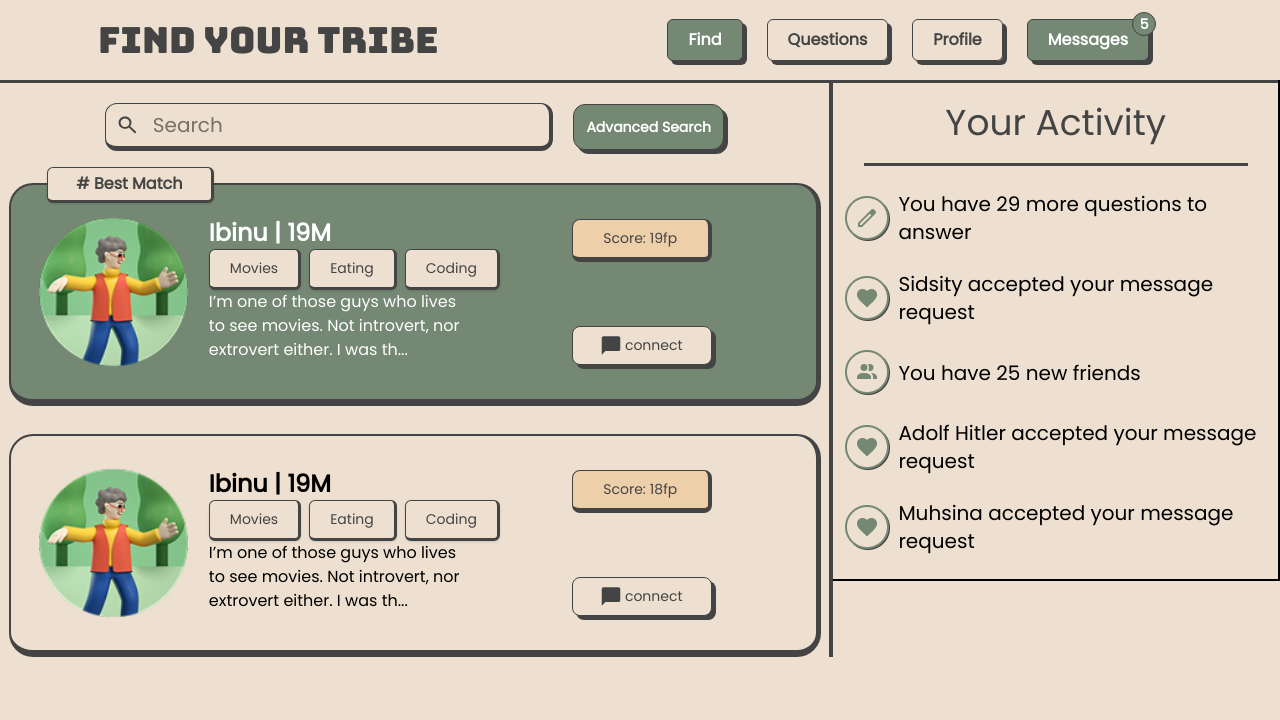
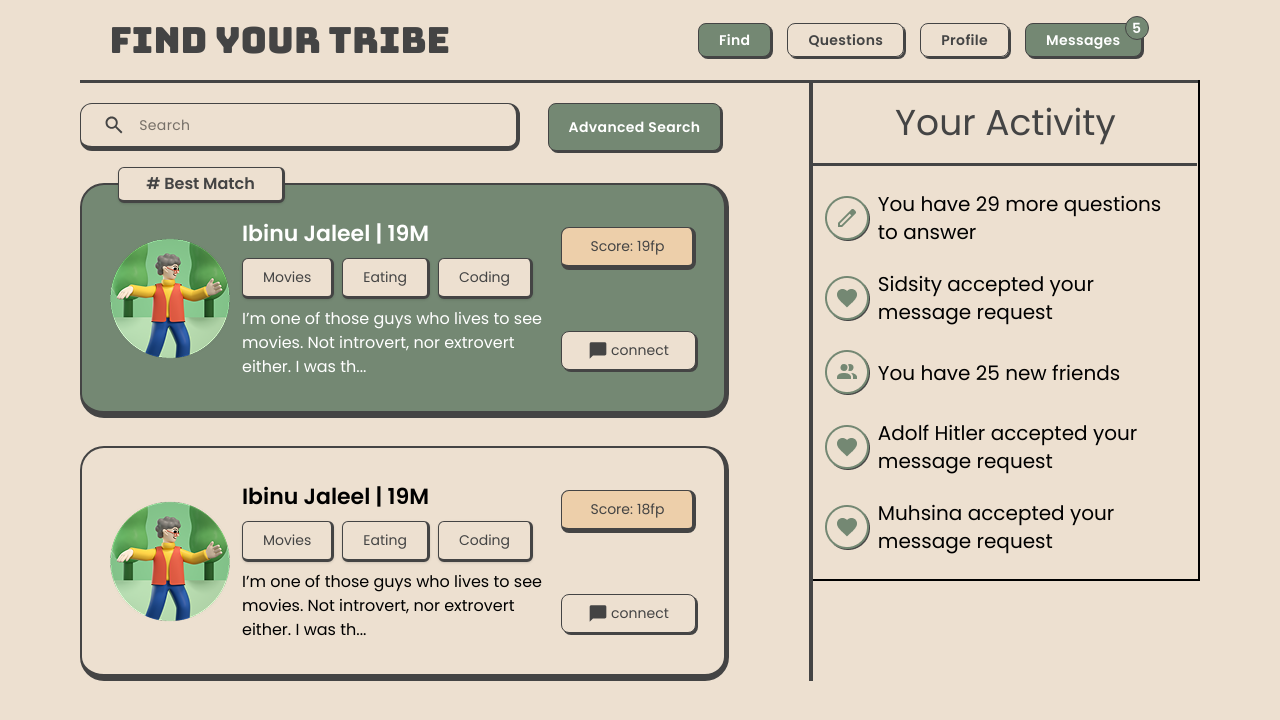
Before and after one commit to MUHSIN-M-P/Project-FindMyFriend, a Next.js app in the folder frontend/: page / in a window 1280 px wide. Shown: the top 720 px of the page. Built offline with nearby package versions, Linux system fonts and the light colour scheme.

Commit message:
Minor fixes in spacing, padding, text format etc in home(find page)

```diff
--- a/frontend/src/app/globals.css
+++ b/frontend/src/app/globals.css
@@ -41,14 +41,14 @@
 .shadow-button{
   border: 1px solid var(--secondary);
   /* box-shadow: [inset | initial | inherit | none] <offset-x> <offset-y> <blur-radius> <spread-radius> <color>; */
-  box-shadow: 4px 4px 0 0 var(--secondary);
+  box-shadow: 2px 2px 0 0 var(--secondary);
   /* border-bottom: 4px solid var(--secondary); */
   /* border-right: 4px solid var(--secondary); */
 }
-.shadow-button:active{
-  translate:1px 2px;
+.shadow-button:hover{
+  translate:-2px -2px;
   transition:all 0.15s ease-in-out;
-  box-shadow: 2px 2px 0 0 var(--secondary);
+  box-shadow: 4px 4px 0 0 var(--secondary);
 }
 
 /* src/app/globals.css or src/index.css */
--- a/frontend/src/app/layout.tsx
+++ b/frontend/src/app/layout.tsx
@@ -22,7 +22,7 @@ const bungee = Bungee({
 
 const poppins = Poppins({
   subsets: ["latin"],
-  weight: "400",
+  weight: ["400", "500", "600", "700"],
   variable: "--font-poppins",
 });
 
--- a/frontend/src/app/page.tsx
+++ b/frontend/src/app/page.tsx
@@ -1,13 +1,14 @@
 import Image from "next/image";
 import search_icon from '../../public/search_icon.svg'
 import Usercard from "@/components/Usercard";
+import RetroButton from "@/components/retroButton";
 export default function Home() {
   const res={
     data:{
       users:[
         {
           id:"001",
-          name:"Ibinu",
+          name:"Ibinu Jaleel",
           age:19,
           gender:"M",
           hobbies:["Movies", "Eating", "Coding"],
@@ -18,7 +19,7 @@ export default function Home() {
         },
         {
           id:"002",
-          name:"Ibinu",
+          name:"Ibinu Jaleel",
           age:19,
           gender:"M",
           hobbies:["Movies", "Eating", "Coding"],
@@ -60,17 +61,14 @@ export default function Home() {
   }
   const notifications=notifications_res.data.notifications;
   return (
-    <div className="flex h-full max-w-[1720px] w-full justify-center font-poppins">
-      <div className="lhs w-full lg:w-[65vw] flex flex-col items-center">
-          <div className="bg-secondary w-full h-[3px]"></div>
-          <div className="searchBar p-5 flex items-center gap-2 md:gap-5 mb-3">
-            <div className="search_boundary shadow-2 flex items-center text-xl gap-4 rounded-xl lg:w-[35vw] h-[3rem] p-3">
+    <div className="flex h-full max-w-[1720px] w-full justify-center font-poppins px-10 xl:px-20">
+      <div className="lhs w-full lg:w-[65vw] flex flex-col items-center pr-20 border-t-3 border-secondary">
+          <div className="searchBar py-5 w-full flex items-center gap-2 md:gap-5 mb-3">
+            <div className="search_boundary w-full shadow-2 flex items-center text-xl gap-4 rounded-xl h-[3rem] p-3 px-6">
               <Image src={search_icon} alt='magnifying glass' className="object-cover w-5"/>
-              <input type="text" placeholder="Search" className="border-0 w-full h-7 focus:outline-0"/>
+              <input type="text" placeholder="Search" className="border-0 w-full h-7 focus:outline-0 text-sm tracking-wide"/>
             </div>
-            <button className="shadow-button bg-primary rounded-xl py-3 px-1 md:px-3 font-semibold text-white text-sm w-full sm:w-auto">
-              Advanced Search
-            </button>
+            <RetroButton text="Advanced Search" icon={null} onClick={()=>{}} isActive={true} msgNo={0} extraClass="h-full w-fit text-nowrap" />
           </div>
           <div className="flex flex-col w-full items-center gap-[28px]">
             {users.map((user)=>(
--- a/frontend/src/components/Navbar.tsx
+++ b/frontend/src/components/Navbar.tsx
@@ -27,17 +27,12 @@ const Navbar=({currentPath}:NavbarProps)=>{
                         const isActive = currentPath === link.href;
                         return(
                             <Link key={link.name} href={link.href}>
-                                <RetroButton text={link.name} icon={null} onClick={()=>{}} isActive={isActive} />
+                                <RetroButton text={link.name} icon={null} onClick={() => { } } isActive={isActive} msgNo={0} extraClass={`${isActive?'bg-primary text-white':'text-secondary'}`} />
                             </Link>
                         )
                     })}
                     <Link href='/chat'>
-                        <button className={`py-2 px-5 mx-3 relative rounded-md cursor-pointer font-poppins font-semibold shadow-button ${msgNo>0?'bg-primary text-white':'text-secondary'}`}>
-                                Messages
-                                <div className={`${msgNo==0?'hidden':''} redDot bg-primary p-1 h-6 w-6 border border-secondary rounded-full absolute top-0 right-0 translate-x-2 -translate-y-2 flex justify-center items-center text-white text-sm`}>
-                                    {msgNo}
-                                </div>
-                        </button>
+                        <RetroButton text="Messages" icon={null} onClick={() => { } } isActive={true} msgNo={msgNo} extraClass="" />
                     </Link>
                 </div>
                 <div className="block lg:hidden relative">
--- a/frontend/src/components/Usercard.tsx
+++ b/frontend/src/components/Usercard.tsx
@@ -17,14 +17,13 @@ interface props{
 
 const Usercard=({user}:props)=>{
     return(
-        <div className={`md:px-5 py-6 lg:px-7 lg:py-8 font-poppins rounded-3xl max-w-[90vw] md:max-w-[80vw] shadow-3 flex flex-col md:flex-row ${user.bestMatch?'bg-primary text-white relative':''}`}>
+        <div className={`px-5 md:px-5 py-6 lg:px-7 lg:py-8 font-poppins rounded-3xl max-w-[90vw] md:max-w-[80vw] shadow-3 flex flex-col w-full justify-between md:flex-row gap-3 items-start md:items-center ${user.bestMatch?'bg-primary text-white relative':''}`}>
             <div className={`bg-background absolute max-w-[167px] w-full max-h-[36px] h-full text-secondary flex justify-center items-center rounded-md shadow font-semibold top-[-18px] left-[36px] ${user.bestMatch?'':'hidden'}`}># Best Match</div>
-            <div>
-                {/* This path is relative to the 'public' directory */}
-                <Image src='/3d_avatar_6.png' alt={`${user.name}_pfp`} width={120} height={120} className="lg:w-[150px] lg:h-[150px] object-contain grow"/>
+            <div className="w-full flex justify-center items-center min-w-[80px] min-h-[80px] max-w-[120px] max-h-[120px]">
+                <Image src='/3d_avatar_6.png' alt={`${user.name}_pfp`} width={120} height={120} className="w-full h-full object-contain"/>
             </div>
-            <div className="userInfo flex flex-col max-w-[80vw] md:max-w-[60vw] lg:max-w-[25vw] mx-5 lg:ml-5 lg:mr-15 mb-2 md:mb-0">
-                <div className="intro_title text-3xl font-semibold md:text-2xl">
+            <div className="userInfo w-full flex flex-col gap-2 mb-2 md:mb-0">
+                <div className="intro_title font-semibold text-[22px]">
                     {user.name} | {user.age}{user.gender}
                 </div>
                 <div className="Hobbies flex gap-1 lg:gap-2 text-secondary">
@@ -35,11 +34,11 @@ const Usercard=({user}:props)=>{
                     ))}
 
                 </div>
-                <div className="desc text-[16px] text-left w-full md:w-[20vw]">
+                <div className="desc text-[16px] text-left w-full">
                     {user.desc}
                 </div>
             </div>
-            <div className="btns flex md:flex-col justify-around gap-4 px-3 md:gap-[61px] text-secondary">
+            <div className="btns flex w-full md:w-fit md:flex-col justify-around gap-4 md:gap-[61px] text-secondary">
                 <div className="shadow-2 py-2 px-3 md:px-7 text-[14px] rounded-lg bg-retro_orange flex justify-center gap-1 grow md:grow-0">
                     <p>Score:</p>
                     <p>{user.score}fp</p>
@@ -49,7 +48,6 @@ const Usercard=({user}:props)=>{
                     <p>connect</p>
                 </div>
             </div>
-            <div className="hidden lg:block w-[5vw]"></div>
         </div>
     )
 }
--- a/frontend/src/components/retroButton.tsx
+++ b/frontend/src/components/retroButton.tsx
@@ -1,8 +1,11 @@
-const RetroButton=({text, icon, onClick, isActive}:{text:string, icon:string|null, onClick:()=>void, isActive:boolean})=>{
+const RetroButton=({text, icon, onClick, isActive, msgNo, extraClass}:{text:string, icon:string|null, onClick:()=>void, isActive:boolean, msgNo:number, extraClass:string})=>{
     return(
-            <button className={`py-2 px-5 mx-3 rounded-md cursor-pointer font-poppins font-semibold shadow-button ${isActive?'bg-primary text-white':'text-secondary'} `}>
+            <button className={`relative py-[6px] px-5 mx-2 rounded-lg cursor-pointer tracking-wide text-sm font-poppins font-semibold shadow-button ${isActive?'bg-primary text-white':'text-secondary'} ${extraClass}`}>
                 {icon && <img src={icon} alt={text+"_icon"} className="object-contain h-8" />}
                 {text}
+                <div className={`${msgNo==0?'hidden':''} redDot bg-primary p-1 h-6 w-6 border border-secondary rounded-full absolute top-0 right-0 translate-x-2 -translate-y-2 flex justify-center items-center text-white text-sm`}>
+                    {msgNo}
+                </div>
             </button>
 
     )
```
